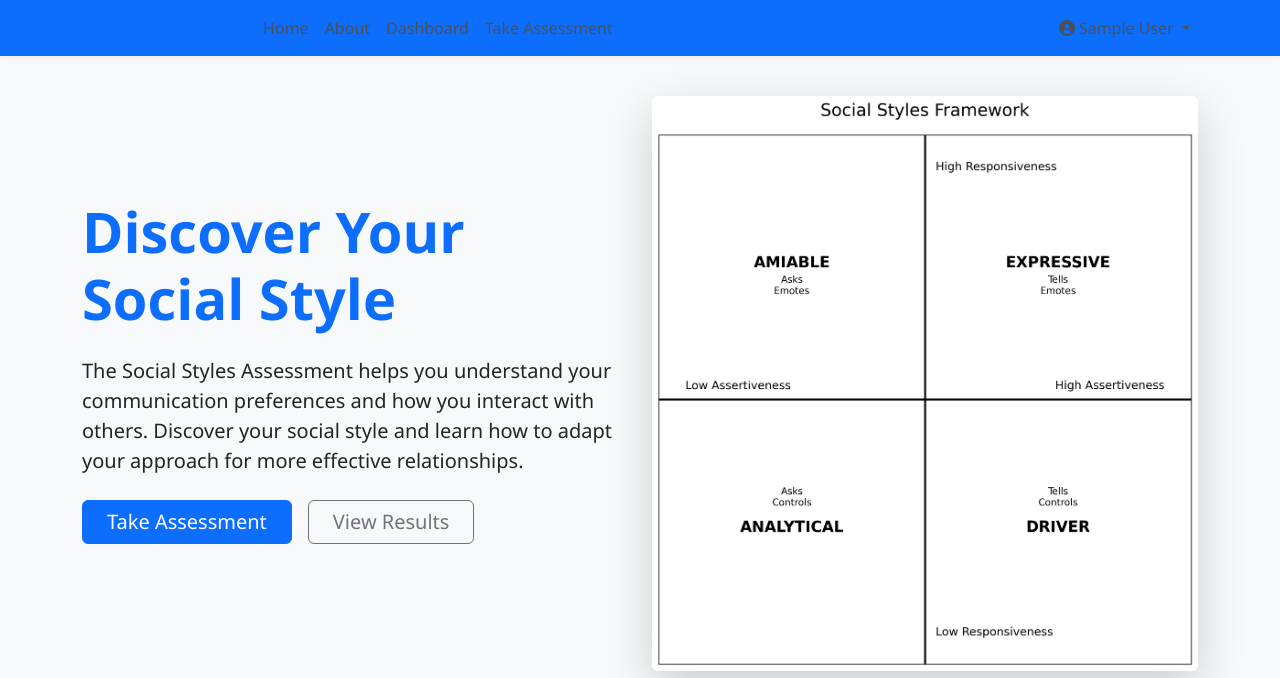
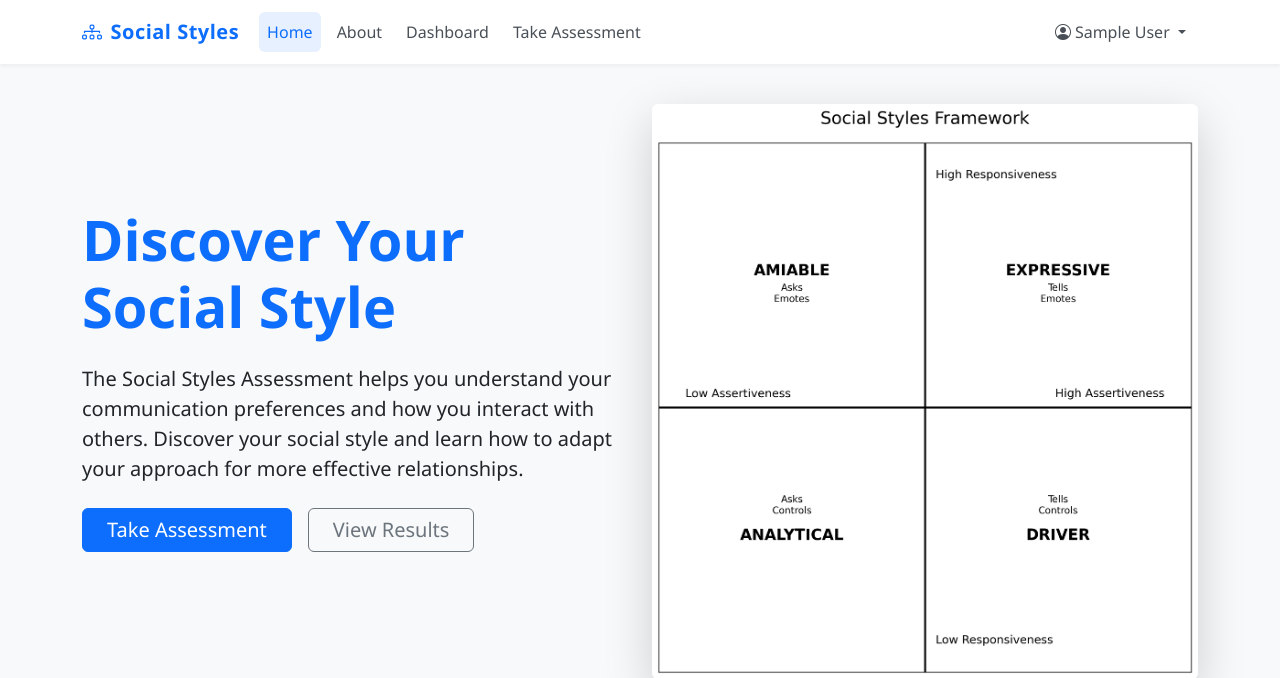
Before and after one commit to gmoorevt/socialstyles, a Flask app: page / in a window 1280 px wide. Shown: the top 678 px of the page. Run offline with Flask 3, Linux system fonts and the light colour scheme; the visitor is signed in with stand-in values (Sample User, id 1); data comes from the database, SQL or seed files in the repository.

Commit message:
Fix navigation bar colors and readability

```diff
--- a/app/static/css/style.css
+++ b/app/static/css/style.css
@@ -11,22 +11,41 @@ body {
 .navbar {
     box-shadow: 0 2px 4px rgba(0, 0, 0, 0.05);
     background-color: #fff;
+    padding: 0.75rem 1rem;
 }
 
 .navbar-brand {
     font-weight: 600;
     letter-spacing: 0.5px;
-    color: #0d6efd;
+    color: #0d6efd !important;
 }
 
 .nav-link {
     font-weight: 500;
-    color: #495057;
+    color: #495057 !important;
     transition: color 0.2s;
+    padding: 0.5rem 1rem;
+    margin: 0 0.25rem;
 }
 
 .nav-link:hover {
-    color: #0d6efd;
+    color: #0d6efd !important;
+    background-color: rgba(13, 110, 253, 0.05);
+    border-radius: 0.375rem;
+}
+
+.nav-link.active {
+    color: #0d6efd !important;
+    background-color: rgba(13, 110, 253, 0.1);
+    border-radius: 0.375rem;
+}
+
+.navbar-toggler {
+    border-color: rgba(13, 110, 253, 0.2);
+}
+
+.navbar-toggler:focus {
+    box-shadow: 0 0 0 0.25rem rgba(13, 110, 253, 0.25);
 }
 
 /* Cards */
--- a/app/templates/base.html
+++ b/app/templates/base.html
@@ -6,18 +6,18 @@
     <title>{% block title %}Social Styles Assessment{% endblock %}</title>
     <!-- Bootstrap CSS -->
     <link href="https://cdn.jsdelivr.net/npm/bootstrap@5.3.0-alpha1/dist/css/bootstrap.min.css" rel="stylesheet">
-    <!-- Font Awesome -->
-    <link rel="stylesheet" href="https://cdnjs.cloudflare.com/ajax/libs/font-awesome/6.0.0/css/all.min.css">
+    <!-- Bootstrap Icons -->
+    <link rel="stylesheet" href="https://cdn.jsdelivr.net/npm/bootstrap-icons@1.10.0/font/bootstrap-icons.css">
     <!-- Custom CSS -->
     <link rel="stylesheet" href="{{ url_for('static', filename='css/style.css') }}">
     {% block styles %}{% endblock %}
 </head>
 <body>
     <!-- Navigation -->
-    <nav class="navbar navbar-expand-lg navbar-dark bg-primary">
+    <nav class="navbar navbar-expand-lg navbar-light bg-white">
         <div class="container">
             <a class="navbar-brand" href="{{ url_for('main.index') }}">
-                <i class="fas fa-brain me-2"></i>Social Styles
+                <i class="bi bi-diagram-3 me-2"></i>Social Styles
             </a>
             <button class="navbar-toggler" type="button" data-bs-toggle="collapse" data-bs-target="#navbarNav">
                 <span class="navbar-toggler-icon"></span>
@@ -25,17 +25,17 @@
             <div class="collapse navbar-collapse" id="navbarNav">
                 <ul class="navbar-nav me-auto">
                     <li class="nav-item">
-                        <a class="nav-link" href="{{ url_for('main.index') }}">Home</a>
+                        <a class="nav-link {% if request.endpoint == 'main.index' %}active{% endif %}" href="{{ url_for('main.index') }}">Home</a>
                     </li>
                     <li class="nav-item">
-                        <a class="nav-link" href="{{ url_for('main.about') }}">About</a>
+                        <a class="nav-link {% if request.endpoint == 'main.about' %}active{% endif %}" href="{{ url_for('main.about') }}">About</a>
                     </li>
                     {% if current_user.is_authenticated %}
                     <li class="nav-item">
-                        <a class="nav-link" href="{{ url_for('assessment.dashboard') }}">Dashboard</a>
+                        <a class="nav-link {% if request.endpoint == 'assessment.dashboard' %}active{% endif %}" href="{{ url_for('assessment.dashboard') }}">Dashboard</a>
                     </li>
                     <li class="nav-item">
-                        <a class="nav-link" href="{{ url_for('assessment.list_assessments') }}">Take Assessment</a>
+                        <a class="nav-link {% if request.endpoint == 'assessment.list_assessments' %}active{% endif %}" href="{{ url_for('assessment.list_assessments') }}">Take Assessment</a>
                     </li>
                     {% endif %}
                 </ul>
@@ -43,7 +43,7 @@
                     {% if current_user.is_authenticated %}
                     <li class="nav-item dropdown">
                         <a class="nav-link dropdown-toggle" href="#" id="navbarDropdown" role="button" data-bs-toggle="dropdown">
-                            <i class="fas fa-user-circle me-1"></i>{{ current_user.name }}
+                            <i class="bi bi-person-circle me-1"></i>{{ current_user.name }}
                         </a>
                         <ul class="dropdown-menu dropdown-menu-end">
                             <li><a class="dropdown-item" href="{{ url_for('assessment.dashboard') }}">My Dashboard</a></li>
@@ -53,10 +53,10 @@
                     </li>
                     {% else %}
                     <li class="nav-item">
-                        <a class="nav-link" href="{{ url_for('auth.login') }}">Login</a>
+                        <a class="nav-link {% if request.endpoint == 'auth.login' %}active{% endif %}" href="{{ url_for('auth.login') }}">Login</a>
                     </li>
                     <li class="nav-item">
-                        <a class="nav-link" href="{{ url_for('auth.register') }}">Register</a>
+                        <a class="nav-link {% if request.endpoint == 'auth.register' %}active{% endif %}" href="{{ url_for('auth.register') }}">Register</a>
                     </li>
                     {% endif %}
                 </ul>
```
